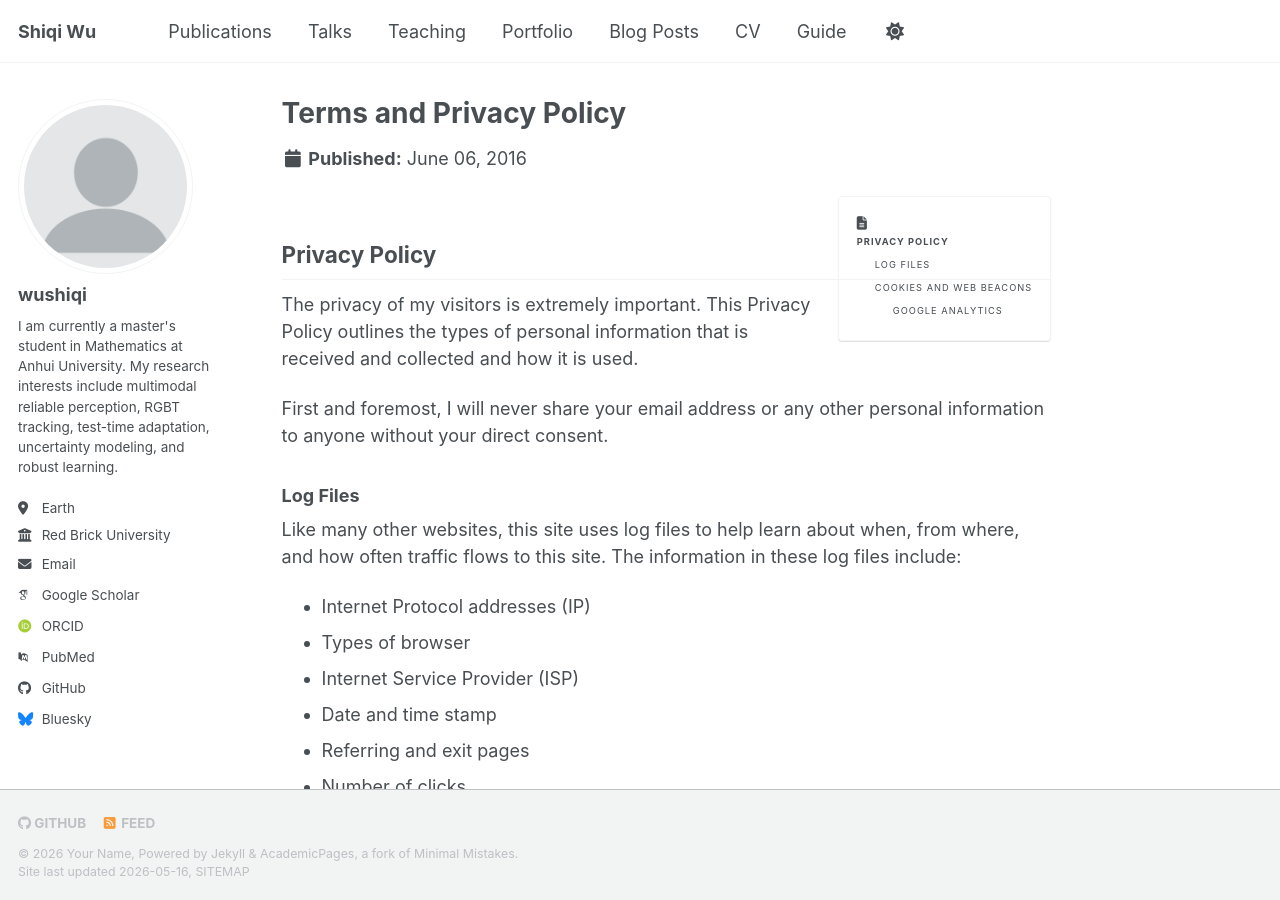
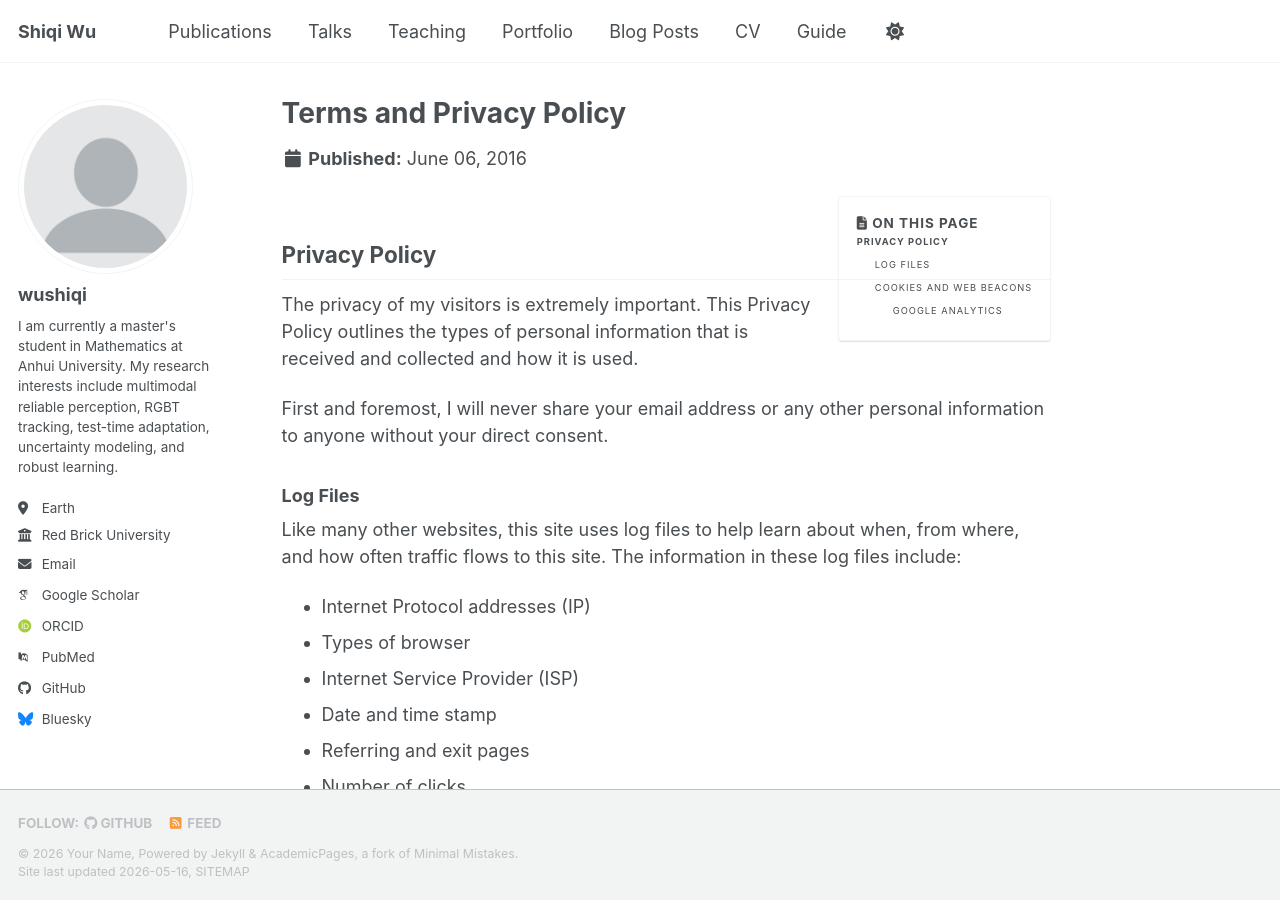
Before and after one commit to Sunrise-57/Sunrise-57.github.io, a Jekyll site: the page built from _pages/terms.md, in a window 1280 px wide and 900 px high. Built offline with Jekyll 4.4.1, drawn with Linux system fonts in a browser that asks for light colours; some web fonts are replaced; a script bundle is joined from its source files by our own code; library files that are not in the unit come from our copies.

Commit message:
Update _config.yml

```diff
--- a/_config.yml
+++ b/_config.yml
@@ -7,6 +7,8 @@
 # server process.
 
 # Basic Site Settings
+locale                   : "en-US"
+site_theme               : "default" # The available themes options are "default", "air", "sunrise", "mint", "dirt" and "contrast"
 title: "Shiqi Wu"
 name: &name "Shiqi Wu"
 description: &description "Master's student in Mathematics, Anhui University"
```
